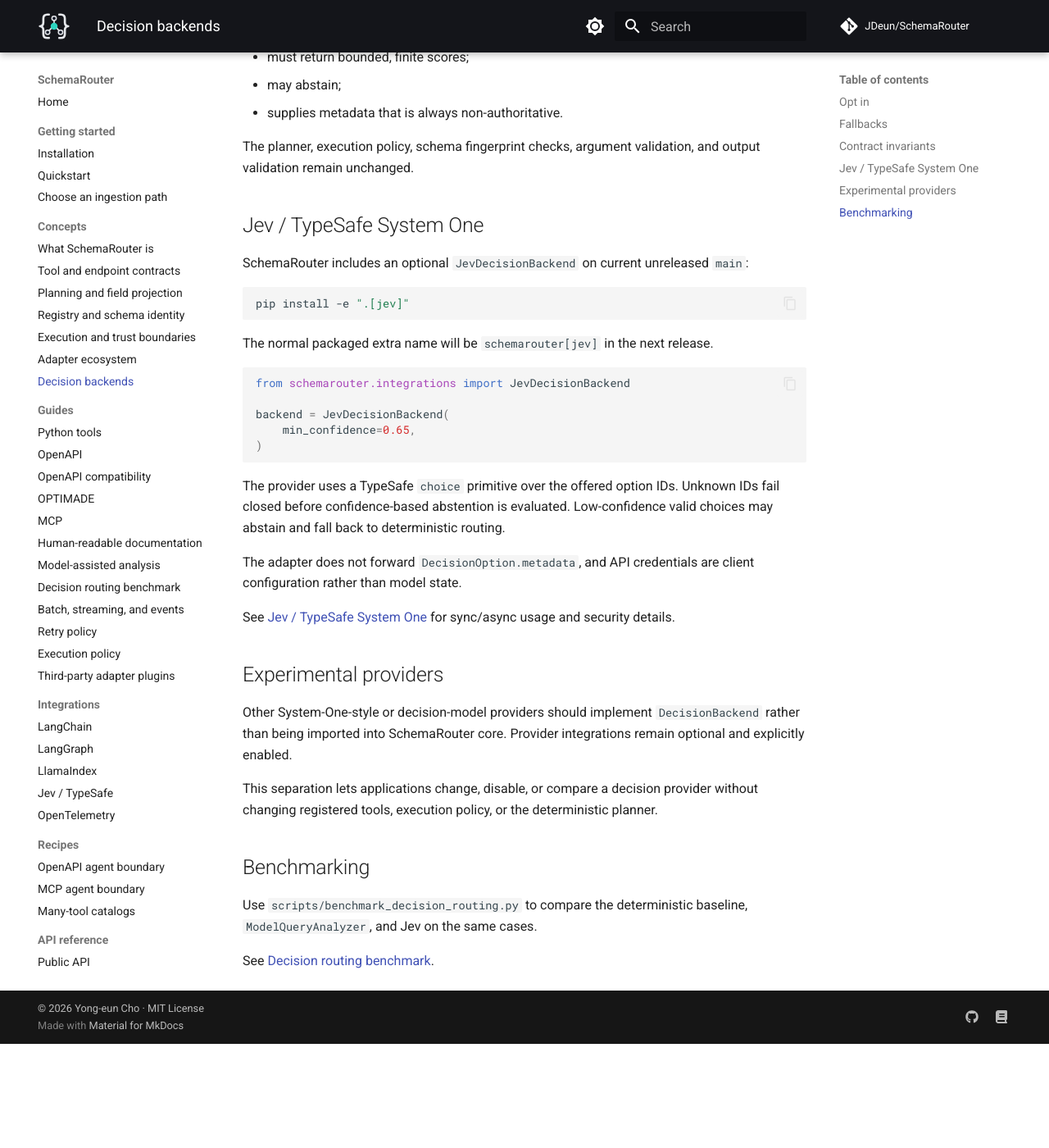
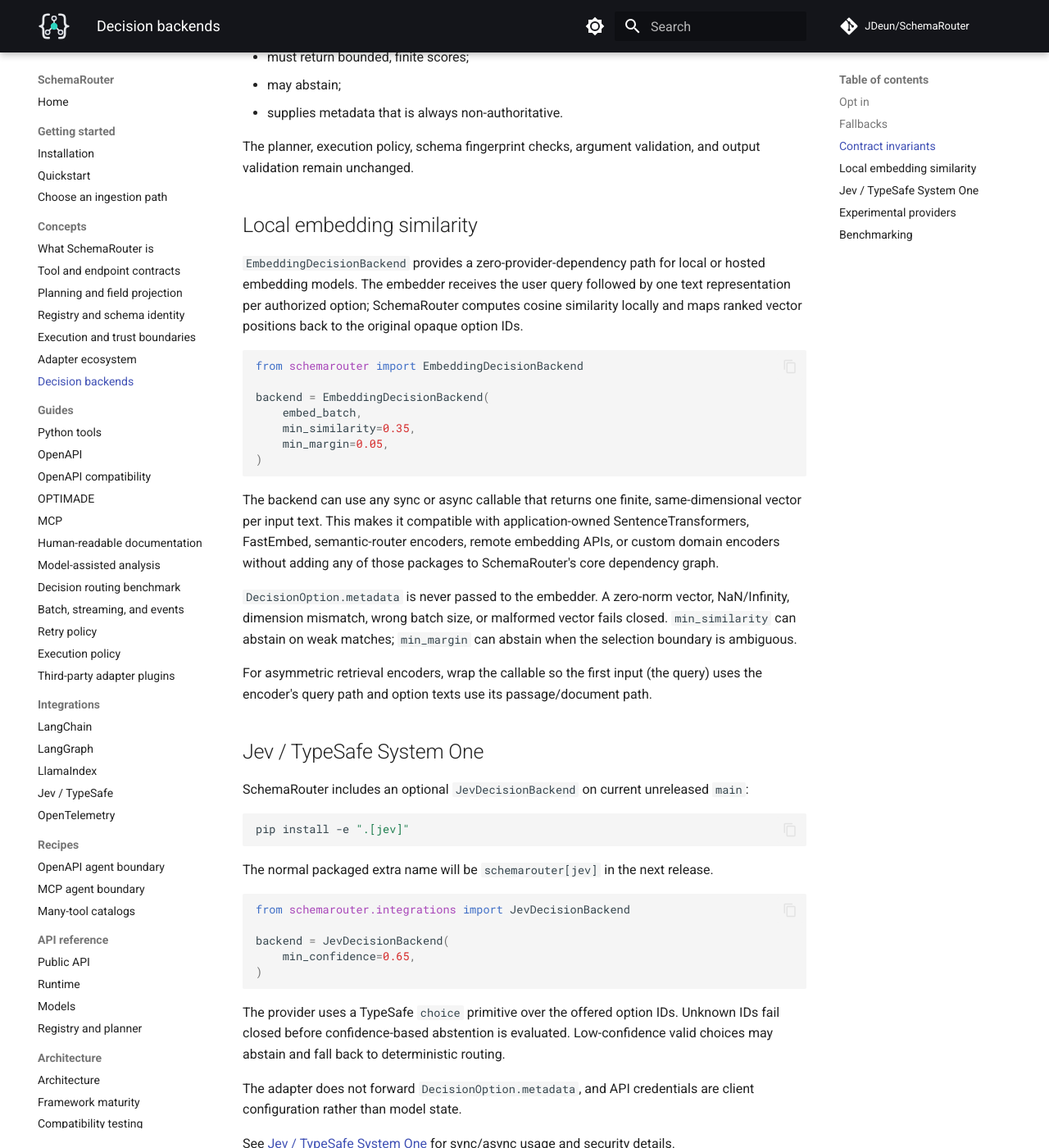
Before and after one commit to JDeun/SchemaRouter, an MkDocs documentation site: the page built from docs/concepts/decision-backends.md, in a window 1280 px wide and 1400 px high, scrolled down 1350 px. Shown: the whole window at 82% size. Built offline with MkDocs 1.6.1 and Material for MkDocs 9.7.7, drawn with Linux system fonts in a browser that asks for light colours; comment, search, counter and statistics services are not loaded; before the commit the page ends 2623 px from its top, so only the background shows below that; some of the changed text lies outside the part shown.

Commit message:
docs: document embedding decision backend

````diff
--- a/docs/concepts/decision-backends.md
+++ b/docs/concepts/decision-backends.md
@@ -57,6 +57,35 @@
 The planner, execution policy, schema fingerprint checks, argument validation, and output validation
 remain unchanged.
 
+## Local embedding similarity
+
+`EmbeddingDecisionBackend` provides a zero-provider-dependency path for local or hosted embedding
+models. The embedder receives the user query followed by one text representation per authorized
+option; SchemaRouter computes cosine similarity locally and maps ranked vector positions back to the
+original opaque option IDs.
+
+```python
+from schemarouter import EmbeddingDecisionBackend
+
+backend = EmbeddingDecisionBackend(
+    embed_batch,
+    min_similarity=0.35,
+    min_margin=0.05,
+)
+```
+
+The backend can use any sync or async callable that returns one finite, same-dimensional vector per
+input text. This makes it compatible with application-owned SentenceTransformers, FastEmbed,
+semantic-router encoders, remote embedding APIs, or custom domain encoders without adding any of
+those packages to SchemaRouter's core dependency graph.
+
+`DecisionOption.metadata` is never passed to the embedder. A zero-norm vector, NaN/Infinity,
+dimension mismatch, wrong batch size, or malformed vector fails closed. `min_similarity` can
+abstain on weak matches; `min_margin` can abstain when the selection boundary is ambiguous.
+
+For asymmetric retrieval encoders, wrap the callable so the first input (the query) uses the
+encoder's query path and option texts use its passage/document path.
+
 ## Jev / TypeSafe System One
 
 SchemaRouter includes an optional `JevDecisionBackend` on current unreleased `main`:
@@ -88,6 +117,8 @@
 
 Other System-One-style or decision-model providers should implement `DecisionBackend` rather than
 being imported into SchemaRouter core. Provider integrations remain optional and explicitly enabled.
+Embedding libraries should likewise remain application-owned unless a stable provider-specific
+contract justifies a dedicated adapter.
 
 This separation lets applications change, disable, or compare a decision provider without changing
 registered tools, execution policy, or the deterministic planner.
@@ -95,6 +126,6 @@
 ## Benchmarking
 
 Use `scripts/benchmark_decision_routing.py` to compare the deterministic baseline,
-`ModelQueryAnalyzer`, and Jev on the same cases.
+`ModelQueryAnalyzer`, local embedding backends, and Jev on the same cases.
 
 See [Decision routing benchmark](../guides/decision-benchmark.md).
````
